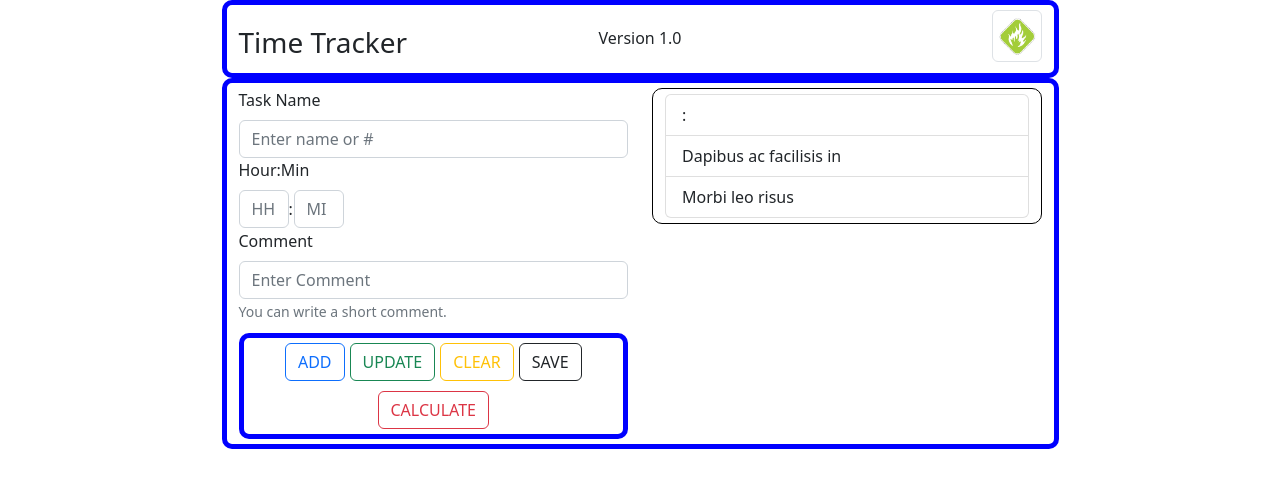
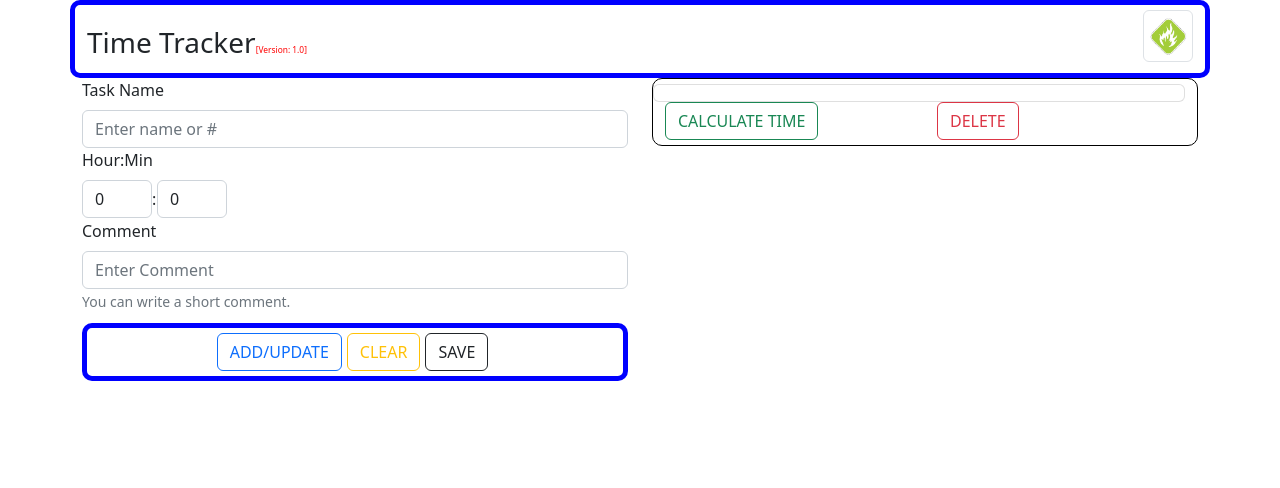
Before and after one commit to scorpion0511/mytracker, a React (Create React App) app in the folder my-tracker-frontend/: page / in a window 1280 px wide. Shown: the top 488 px of the page. Built offline with nearby package versions, Linux system fonts and the light colour scheme.

Commit message:
18 March 2023

```diff
--- a/my-tracker-frontend/public/index.html
+++ b/my-tracker-frontend/public/index.html
@@ -24,7 +24,7 @@
       work correctly both with client-side routing and a non-root public URL.
       Learn how to configure a non-root public URL by running `npm run build`.
     -->
-    <title>React App</title>
+    <title>MyTracker</title>
   </head>
   <body>
     <noscript>You need to enable JavaScript to run this app.</noscript>
--- a/my-tracker-frontend/src/App.css
+++ b/my-tracker-frontend/src/App.css
@@ -29,7 +29,7 @@
 .control-inline
 {
   display: inline-block !important;
-  width:50px !important;
+  width:70px !important;
 }
 .control-block-label
 {
--- a/my-tracker-frontend/src/App.js
+++ b/my-tracker-frontend/src/App.js
@@ -4,15 +4,18 @@ import Main from './main/Main';
 import Header from './header/Header';
 import 'bootstrap/dist/css/bootstrap.css';
 import Container from 'react-bootstrap/Container';
+import Test from './main/Test1';
+import Test1 from './main/Test1';
 
 
 function App() {
   return (
-    <Container>
-      <Header className="w-75 general-border" version="Version 1.0"/>
-      <Main className="w-75 general-border" />
-      {/* <Footer className="w-50 general-border" /> */}
-    </Container>
+    // <Container>
+    //   <Header className="w-75 general-border" version="Version 1.0"/>
+    //   <Main className="w-75 general-border" />
+    //   {/* <Footer className="w-50 general-border" /> */}
+    // </Container>
+    <Main/>
   );
 }
 
--- a/my-tracker-frontend/src/footer/Footer.js
+++ b/my-tracker-frontend/src/footer/Footer.js
@@ -1,6 +1,4 @@
 import Button from 'react-bootstrap/Button';
-import ROW from 'react-bootstrap/ROW';
-import COL from 'react-bootstrap/COL';
 import 'bootstrap/dist/css/bootstrap.css';
 import Container from 'react-bootstrap/Container';
 
@@ -8,25 +6,16 @@ const Footer = (props) => {
 
     return (
       <Container className = {props.className} >
-             <Button className="text-uppercase  btn-outline-primary gap" variant='none' onClick={props.callback}>
-              add
+             <Button className="text-uppercase  btn-outline-primary gap" variant='none' onClick={props.add}>
+              add/update
             </Button>
-            <Button className="text-uppercase  btn-outline-success gap" variant='none'>
-              update
-            </Button>
-            <Button type="reset" className="text-uppercase  btn-outline-warning gap" variant='none'>
+            <Button type="reset" className="text-uppercase  btn-outline-warning gap" variant='none'  onClick={props.clear}>
               clear
             </Button>
-            <Button className="text-uppercase  btn-outline-dark" variant='none'>
+            <Button className="text-uppercase  btn-outline-dark gap" variant='none'>
               save
             </Button>
 
-
-        <div className="calculate">
-          <Button className="text-uppercase btn-bg btn-outline-danger"  variant='none'>
-            calculate
-          </Button>
-        </div>
       </Container>
     );
 }
--- a/my-tracker-frontend/src/header/Header.js
+++ b/my-tracker-frontend/src/header/Header.js
@@ -4,11 +4,12 @@ import Image from 'react-bootstrap/Image';
 import ROW from 'react-bootstrap/ROW';
 import COL from 'react-bootstrap/COL';
 const Header = (props) => {
+  const ver = <span style={{'fontSize': '0.3em',"color" :"red" }}>[Version: 1.0]</span>;
     return (
       <Container className={props.className}>
         <ROW>
           <COL>
-            <h3 className='topParag'>Time Tracker </h3>
+            <h3 className='topParag'>Time Tracker{ver}</h3>
           </COL>
           <COL className= "text-center"><p className='topParag'>{props.version}</p></COL>
           <COL className="right">
--- /dev/null
+++ b/my-tracker-frontend/src/main/ListFilter.js
@@ -0,0 +1,37 @@
+import React, { useState } from 'react';
+
+function ListFilter() {
+  const [selectedItem, setSelectedItem] = useState(null);
+
+  const items = [
+    { id: 1, name: 'Item 1', category: 'Category A' },
+    { id: 2, name: 'Item 2', category: 'Category A' },
+    { id: 3, name: 'Item 3', category: 'Category B' },
+    { id: 4, name: 'Item 4', category: 'Category B' },
+    { id: 5, name: 'Item 5', category: 'Category C' },
+  ];
+  const filteredItems = selectedItem ? items.filter(item => item.category === selectedItem) : items;
+  const handleSelectItem = (category) => {
+    setSelectedItem(category);
+  };
+
+  return (
+    <div>
+      <h2>Select a category:</h2>
+      <ul>
+        <li onClick={() => handleSelectItem(null)}>All Categories</li>
+        <li onClick={() => handleSelectItem('Category A')}>Category A</li>
+        <li onClick={() => handleSelectItem('Category B')}>Category B</li>
+        <li onClick={() => handleSelectItem('Category C')}>Category C</li>
+      </ul>
+      <h2>Items:</h2>
+      <ul>
+        {filteredItems.map(item => (
+          <li key={item.id}>{item.name}</li>
+        ))}
+      </ul>
+    </div>
+  );
+}
+
+export default ListFilter;
--- a/my-tracker-frontend/src/main/ListTasks.js
+++ b/my-tracker-frontend/src/main/ListTasks.js
@@ -1,19 +1,129 @@
 import ListGroup from 'react-bootstrap/ListGroup';
 import 'bootstrap/dist/css/bootstrap.css';
 import Container from 'react-bootstrap/Container';
+import { useState, useEffect } from 'react';
+import Button from 'react-bootstrap/Button';
+import ROW from 'react-bootstrap/ROW';
+import COL from 'react-bootstrap/COL';
 
 
 const ListTasks = (props) => {
+   const [displayText, setDisplayText] = useState([]);
 
-    return (
-      <Container className= {props.className}>
-        <ListGroup>
-      <ListGroup.Item>{props.data.objName} {props.data.objHour}:{props.data.objMin}  {props.data.objComment}</ListGroup.Item>
-      <ListGroup.Item>Dapibus ac facilisis in</ListGroup.Item>
-      <ListGroup.Item>Morbi leo risus</ListGroup.Item>
-    </ListGroup>
-      </Container>
-    );
-}
+   const updateMatchingRow = (rows, task) =>
+   {
+       const found = rows.filter(row => row.split(':')[0] == task.split(':')[0]);
+       let foundIt = false;
+       for (let i = 0; i < rows.length; i++) {
+         if (rows[i].split(':')[0] == task.split(':')[0]) {
+            rows[i] = task;
+            foundIt = true;
+         }
+       }
+       if (!foundIt)
+       {
+        rows = [task, ...rows]
+       }
+       return rows;
+   }
+      //keep tacks of x
+      //don't run unless props changed
+     useEffect(() => {
+      const rows = updateMatchingRow (displayText, props.data);
+            setDisplayText(rows);
+            setSelectedRowHighlighted(-1);
+            props.clear();
+      }, [props.data]);
 
+      useEffect(() => {
+        setSelectedRowHighlighted(-1);
+      }, [props.delHiglight]);
+
+  const calculateHour = () =>
+  {
+    const sum = displayText.reduce((accumulator , currentValue) =>
+    {
+        const value = parseInt(currentValue.split(':')[1]);
+        if (isNaN(value))
+        {
+          return accumulator;
+        }
+        else
+        {
+          return accumulator + value;
+        }
+    }, 0);
+    return sum;
+  }
+  const calculateMin = () =>
+  {
+    const sum = displayText.reduce((accumulator , currentValue) =>
+    {
+        const value = parseInt(currentValue.split(':')[2]);
+        if (isNaN(value))
+        {
+          return accumulator;
+        }
+        else
+        {
+          return accumulator + value;
+        }
+    }, 0);
+    return sum;
+  }
+  const calculate = () =>
+  {
+      const minToHours = calculateMin() / 60 ;
+      const hours = calculateHour() + minToHours;
+      alert(hours.toFixed(2) + ' Hours');
+  }
+  const [selectedRowHighlighted, setSelectedRowHighlighted] = useState(null);
+  const [deletedRowHighlighted, setDeletedRowHighlighted] = useState(null);
+
+  const deleteRow = () =>
+  {
+    displayText.splice(deletedRowHighlighted, 1);
+    if (deletedRowHighlighted == selectedRowHighlighted )
+    {
+      setSelectedRowHighlighted(-1);
+      props.clear();
+    }
+    setDeletedRowHighlighted(-1);
+  }
+
+  return (
+    <Container className={props.className}>
+      <ROW>
+      <ListGroup>
+        {displayText.map((text,index) => (
+          <ListGroup.Item
+
+          style={{
+
+            fontWeight: selectedRowHighlighted === index ? 'bold' : 'normal',
+
+            backgroundColor: deletedRowHighlighted === index ? 'cyan' : 'white'
+          }}
+
+          onDoubleClick={() => {props.populate(text); setSelectedRowHighlighted(index);}}
+
+          onClick={() => setDeletedRowHighlighted(index)}
+
+          key={index}>{text}</ListGroup.Item>
+        ))}
+      </ListGroup>
+      </ROW>
+      <ROW>
+        <COL>
+      <Button className="text-uppercase btn-bg btn-outline-success"  variant='none' onClick={calculate}>
+            calculate Time
+      </Button>
+      </COL>
+      <COL> <Button className="text-uppercase btn-bg btn-outline-danger"  variant='none' onClick={deleteRow}>
+            Delete
+      </Button></COL>
+      </ROW>
+    </Container>
+  );
+};
 export default ListTasks;
--- a/my-tracker-frontend/src/main/Main.js
+++ b/my-tracker-frontend/src/main/Main.js
@@ -6,37 +6,73 @@ import ROW from 'react-bootstrap/ROW';
 import COL from 'react-bootstrap/COL';
 import Footer from '../footer/Footer';
 import { useState } from 'react';
+import Header from '../header/Header';
 
 const Main = (props) => {
   const [name, setName] = useState('');
   const [comment, setComment] = useState('');
   const [min, setMin] = useState('');
   const [hour, setHour] = useState('');
-  const [note, setNote] = useState({});
-  let [addition, setAddition] = useState({});
+  const [deleteHiglight, setDeleteHiglight] = useState('');
+  let [addition, setAddition] = useState('');
   const handleNameChange = (event) => {
-    note.objName = event.target.value
-    setName(note.objName);
+    setName(event.target.value);
   };
   const handleCommentChange = (event) => {
-    note.objComment = event.target.value
-    setComment(note.objComment);
+    setComment(event.target.value);
   };
   const handleHourChange = (event) => {
-    note.objHour = event.target.value
-    setHour(note.objHour);
+    setHour(event.target.value);
   };
   const handleMinChange = (event) => {
-    note.objMin = event.target.value
-    setMin(note.objMin);
+    setMin(event.target.value);
   };
-  const handleAddition = (event) => {
-    setAddition({...note});
+  const add = (event) => {
+    if (validate ())
+    {
+        setAddition(name + ":" + hour + ":" +min + ":" + comment);
+    }
   };
+  const populate = (data) =>
+  {
+    setName(data.split(':')[0]);
+    setHour(data.split(':')[1]);
+    setMin(data.split(':')[2]);
+    setComment(data.split(':')[3]);
+  }
+  const clearDisplay = () => {
+    setName('');
+    setHour('0');
+    setMin('0');
+    setComment('');
+    setDeleteHiglight(-1*deleteHiglight);//to cause useEffect to work when this value changes
+  };
+
+  const validate = () =>
+  {
+    let result = true;
+    let error = 'Missing info:';
+    if (name.trim() === '')
+    {
+      result = false;
+      error += ' Name';
+    }
+    if (hour == 0 && min == 0)
+    {
+      result = false;
+      error += ' Time';
+    }
+    if (!result)
+    {
+      alert(error);
+    }
+    return result;
+  }
     return (
       <>
      <Container className= {props.className}>
       <ROW>
+        <Header className='general-border' />
       <COL>
         <Form>
           <Form.Group  controlId="formTaskName">
@@ -46,8 +82,11 @@ const Main = (props) => {
           <Form.Group className="w-50" controlId="formTaskTime">
             <Form.Label className="control-block-label">Hour:Min</Form.Label>
             <Form.Control
-              type="text"
-              placeholder="HH"
+              type="number"
+              step="1"
+              min="0"
+              max="24"
+              placeholder="0"
               onChange={handleHourChange} value={hour}
               className="control-inline"
             />
@@ -55,8 +94,11 @@ const Main = (props) => {
             <Form.Control
               className="control-inline"
               onChange={handleMinChange} value={min}
-              type="text"
-              placeholder="MI"
+              type="Number"
+              step="1"
+              min="0"
+              max="59"
+              placeholder="0"
             />
           </Form.Group>
           <Form.Group  controlId="formComment">
@@ -66,10 +108,10 @@ const Main = (props) => {
               You can write a short comment.
             </Form.Text>
           </Form.Group>
-          <Footer className="general-border calculate" callback = {handleAddition}/>
+          <Footer className="general-border calculate" add = {add} clear = {clearDisplay} />
         </Form>
         </COL><COL >
-      <ListTasks  className = "list-border" data = {addition}/></COL></ROW>
+      <ListTasks  className = "list-border" data= {addition} populate={populate} clear = {clearDisplay} delHiglight = {deleteHiglight}/></COL></ROW>
       </Container>
       </>
     );
--- /dev/null
+++ b/my-tracker-frontend/src/main/Test1.js
@@ -0,0 +1,11 @@
+import React, { useState } from 'react';
+import ListTasks from './ListTasks';
+import ListFilter from './ListFilter';
+import Main from './Main';
+
+function Test1() {
+  const item = <li>React</li>;
+  return React.createElement ("ul" , {style:{"color":"yellow", "background-color":"blue"}}, "Courses", item);
+}
+
+export default Test1;
```
Also changed, not shown: my-tracker-frontend/src/main/Test.js (added, +13 -0 lines).
